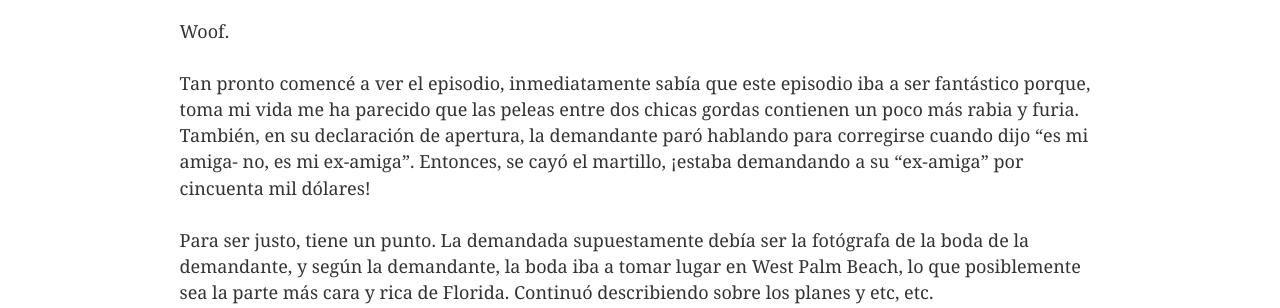
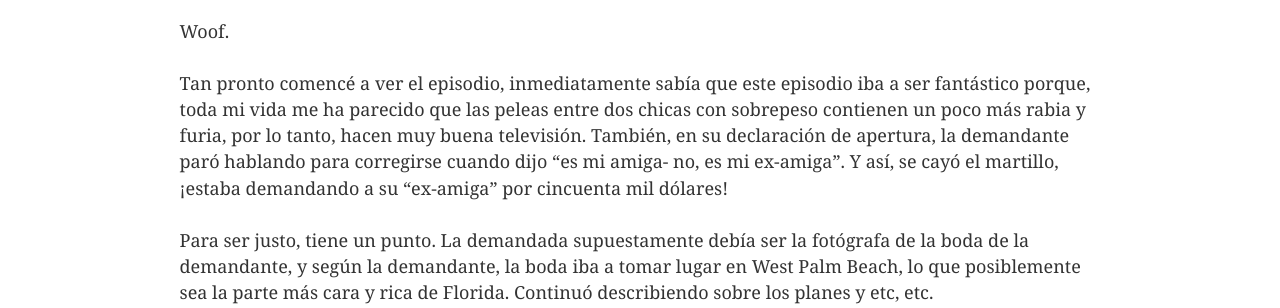
Before and after one commit to ScorpIan555/dot-ninja-blog, a Gatsby site: page /organizadora-de-desastres/ in a window 1280 px wide. Shown: the part 495-803 px from the top of the page. Built offline with nearby package versions, Linux system fonts and the light colour scheme; Gatsby itself is replaced by a stand-in of ours.

Commit message:
edited post content

```diff
--- a/src/markdown-pages/organizadora-de-desastres.md
+++ b/src/markdown-pages/organizadora-de-desastres.md
@@ -9,7 +9,7 @@ lang: 'es'
 
 Woof.
 
-Tan pronto comencé a ver el episodio, inmediatamente sabía que este episodio iba a ser fantástico porque, toma mi vida me ha parecido que las peleas entre dos chicas gordas contienen un poco más rabia y furia. También, en su declaración de apertura, la demandante paró hablando para corregirse cuando dijo “es mi amiga- no, es mi ex-amiga”. Entonces, se cayó el martillo, ¡estaba demandando a su “ex-amiga” por cincuenta mil dólares!
+Tan pronto comencé a ver el episodio, inmediatamente sabía que este episodio iba a ser fantástico porque, toda mi vida me ha parecido que las peleas entre dos chicas con sobrepeso contienen un poco más rabia y furia, por lo tanto, hacen muy buena televisión. También, en su declaración de apertura, la demandante paró hablando para corregirse cuando dijo “es mi amiga- no, es mi ex-amiga”. Y así, se cayó el martillo, ¡estaba demandando a su “ex-amiga” por cincuenta mil dólares!
 
 Para ser justo, tiene un punto. La demandada supuestamente debía ser la fotógrafa de la boda de la demandante, y según la demandante, la boda iba a tomar lugar en West Palm Beach, lo que posiblemente sea la parte más cara y rica de Florida. Continuó describiendo sobre los planes y etc, etc.
 
```
